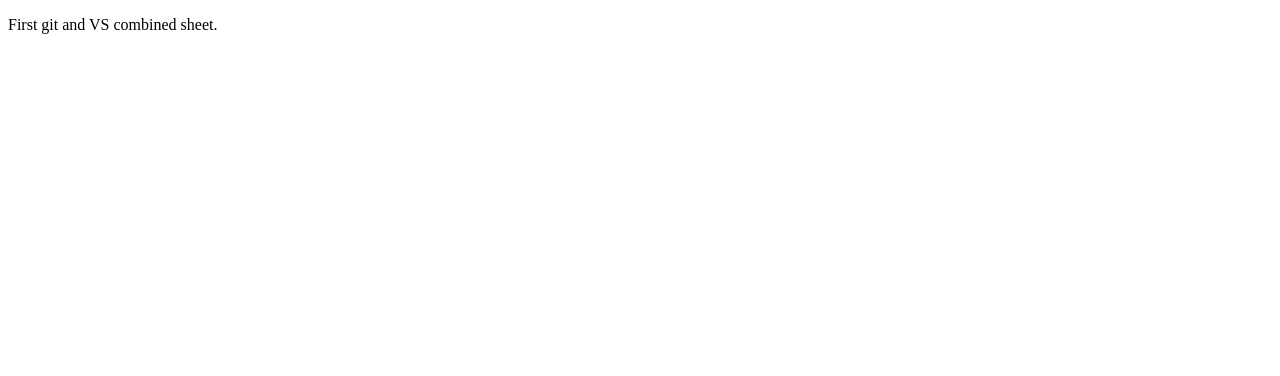
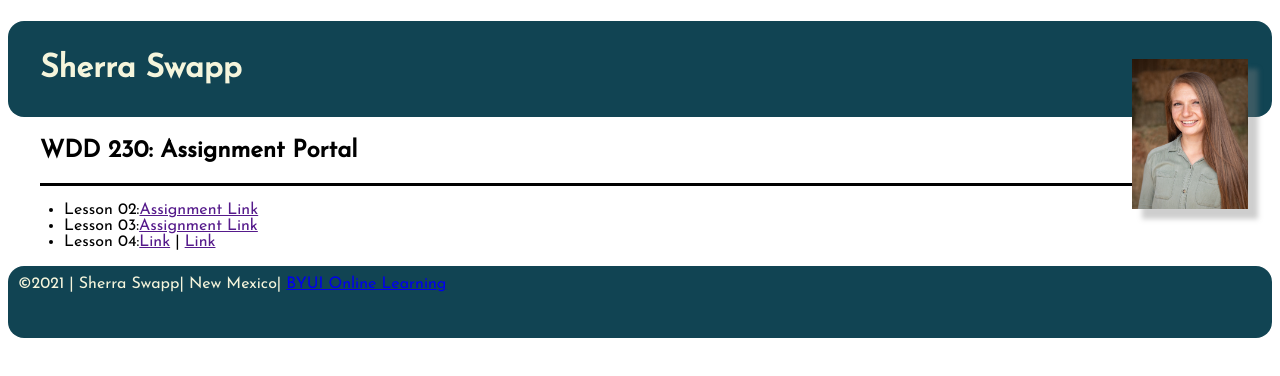
Before and after one commit to sherras/sherras.github.io, a plain HTML site: page index.html in a window 1280 px wide. Drawn offline with Linux system fonts and the light colour scheme.

Commit message:
This is my 2nd commit (added CSS)

```diff
--- a/index.html
+++ b/index.html
@@ -4,9 +4,54 @@
     <meta charset="UTF-8">
     <meta name="viewport" content="width=device-width, initial-scale=1.0">
     <title>Sherra Swapp WDD230</title>
+
+    <link rel="stylesheet" href="style.css">
+<script>
+    /*let daynames = [
+        "Sunday", "Monday", "Tuesday", "Wednesday", "Thursday", "Friday", "Saturday"
+    ];
+    let months = [
+        "January", "February", "March", "April", "May", "June", "July", "August", "September", "October", "November", "December"
+    ];
+    let d = new Date();
+    let dayName = daynames[d.getDay()];
+    let monthName = months[d.getMonth()];
+    let year = d.getFullYear();
+    let fulldate = dayName + " ," + monthName + " " + d.getDate() + " ," + year;
+    document.getElementById(currentdate).textContent = fulldate;*/
+    /*
+    function dates(){
+    var todayDate = new Date();
+    var dateNow = (today.getMonth()+ 1) + "/" + today.getDate() + "/" + today.getFullYear();
+    var timeNow = today.getHours() + ":" + toay.getMinutes() + ":" + today.getSeconds();
+    var dateTimeNow = dateNow + " " + timeNow;
+    }
+    document.getElementById(currentdate).innerHTML = dates;*/
+    function datesTimes() {
+        let dateNow = document.lastModified;
+        document.getElementById("currentdate").innerHTML = dateNow;
+    }
+</script>
 </head>
 <body>
-    <p>First git and VS combined sheet.</p>
+    <header>
+        <h1> Sherra Swapp</h1>
+    </header>
 
+    <img src="images/76062C4D-5A4E-426C-BDD4-1CB63D1D8CC2_1_105_c.jpeg" alt="Sherra Smiling">
+    <div class="mainBody">
+    <div id="titleWords">
+    <h2>WDD 230: Assignment Portal</h2>
+    </div>
+    <ul>
+        <li> Lesson 02:<a href="">Assignment Link</a></li>
+        <li> Lesson 03:<a href="">Assignment Link</a></li>
+        <li> Lesson 04:<a href="">Link</a> | <a href="">Link</a></li>
+    </ul>
+    </div>
+    <footer>
+        <p> &copy;2021 | Sherra Swapp| New Mexico| <a href="https://www.byui.edu/">BYUI Online Learning</a> </p>
+        <p id="currentdate"></p>
+    </footer>
 </body>
 </html>
--- /dev/null
+++ b/style.css
@@ -0,0 +1,40 @@
+
+    @import url('https://fonts.googleapis.com/css2?family=Josefin+Sans:wght@100;400&display=swap');
+    header{
+        background-color:rgb(17, 68, 83);
+        color:beige;
+        border-radius: 1em;
+    }
+    p{
+        font-family:'Josefin Sans', sans-serif;
+
+    }
+    h1{
+        padding: 1em;
+        font-family:'Josefin Sans', sans-serif;
+    }
+    img{
+        box-shadow: 10px 10px 5px rgba(128, 128, 128, 0.384);
+        float: right;
+        height: 150px;
+        margin-top: -5em;
+        margin-right: 1.5em;
+    }
+    footer{
+        background-color:rgb(17, 68, 83);
+        color:beige;
+        border-radius: 1em;
+    }
+    footer p{
+        padding: 10px;
+        font-family:'Josefin Sans', sans-serif;
+
+    }
+    div{
+        margin:1em;
+        font-family:'Josefin Sans', sans-serif;
+
+    }
+    #titleWords{
+        border-bottom-style: solid;
+    }
```
Also changed, not shown: images/76062C4D-5A4E-426C-BDD4-1CB63D1D8CC2_1_105_c.jpeg (added), 1 other file.
